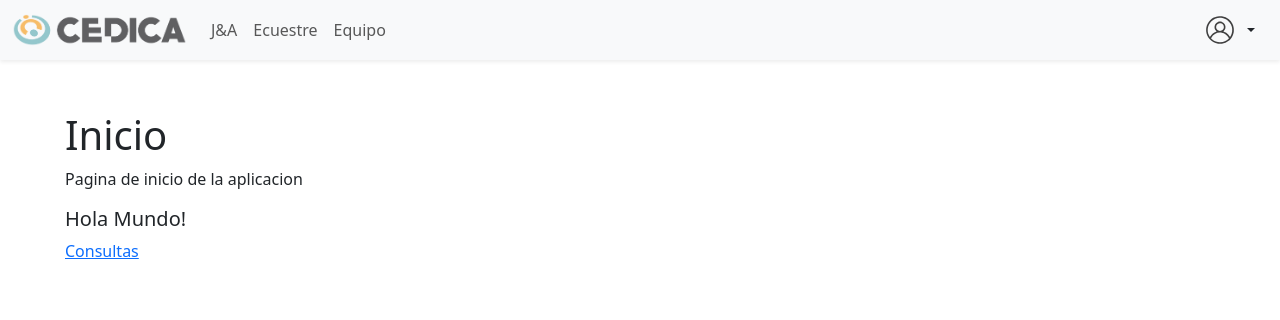
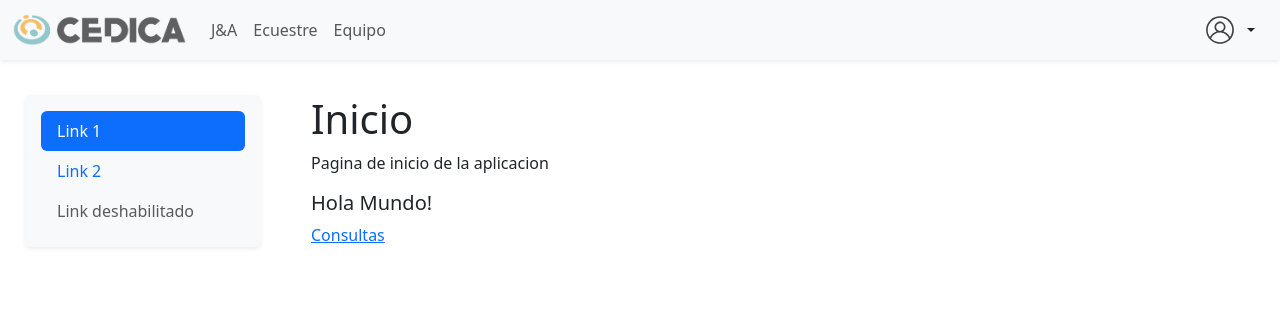
Before and after one commit to EzequielReale/Proyecto-De-Software-2024-CEDICA, a Flask app: page / in a window 1280 px wide. Shown: the top 320 px of the page. Run offline with Flask 3, Linux system fonts and the light colour scheme; some libraries are stand-ins or nearby versions.

Commit message:
Mejoras en el aside del layout y ejemplo de uso en home.html

```diff
--- a/admin/src/web/templates/layout.html
+++ b/admin/src/web/templates/layout.html
@@ -12,13 +12,14 @@
         aside:empty,
         section:empty {
             display: none;
+            position: absolute;
             /* Oculta los elementos aside y section si están vacíos. */
         }
     </style>
 </head>
 
 <body style="padding-top: 75px;">
-    <nav class="navbar navbar-expand-lg bg-body-tertiary shadow-sm position-fixed w-100 top-0">
+    <nav class="navbar navbar-expand-lg bg-light shadow-sm fixed-top">
         <div class="container-fluid">
             <!-- Navbar del Layout, con el logo de CEDICA y los enlaces a las secciones de la página. -->
             <a class="navbar-brand" href="{{ url_for('home') }}"><img
@@ -94,13 +95,16 @@
     </nav>
     <main id="container">
         <!-- Contenido principal de la página -->
-        <aside>{% block aside %}{% endblock %}</aside>
+        <!-- Barra de navegación lateral -->
+        <aside class="nav nav-pills flex-column rounded shadow-sm rounded shadow-sm bg-light p-3">
+            {% block aside %}{% endblock %}
+        </aside>
         <div class="d-flex flex-column gap-3">
+            <!-- Código para visualizar los mensajes -->
+            {% with messages = get_flashed_messages(with_categories=True) %}
+            {% if messages %}
             <!-- Sección para mostrar mensajes de error, éxito, etc. -->
             <section>
-                <!--para visualizar los mensajes-->
-                {% with messages = get_flashed_messages(with_categories=True) %}
-                {% if messages %}
                 <div class="container w-75">
                     {% for category, message in messages %}
                     <div class="alert alert-{{ category }} flash-message alert-dismissible fade show" role="alert">
@@ -112,9 +116,9 @@
                     </div>
                     {% endfor %}
                 </div>
-                {% endif %}
-                {% endwith %}
             </section>
+            {% endif %}
+            {% endwith %}
 
             <!-- Sección para mostrar el contenido de la página -->
             <section>
@@ -132,6 +136,7 @@
             const mainElement = document.querySelector('main');
             const asideElement = document.querySelector('aside');
             if (!asideElement || !asideElement.innerHTML.trim()) {
+                asideElement.remove();
                 mainElement.classList.add('no-aside');
             }
         });
--- a/admin/static/styles.css
+++ b/admin/static/styles.css
@@ -29,6 +29,7 @@ main {
     grid-template-columns: 1fr 4fr;
     margin: 0 auto;
     padding: 20px 25px;
+    gap: 50px;
 }
 
 /* No aside */
```
Also changed, not shown: admin/src/web/templates/home.html (+16 -0 lines).
